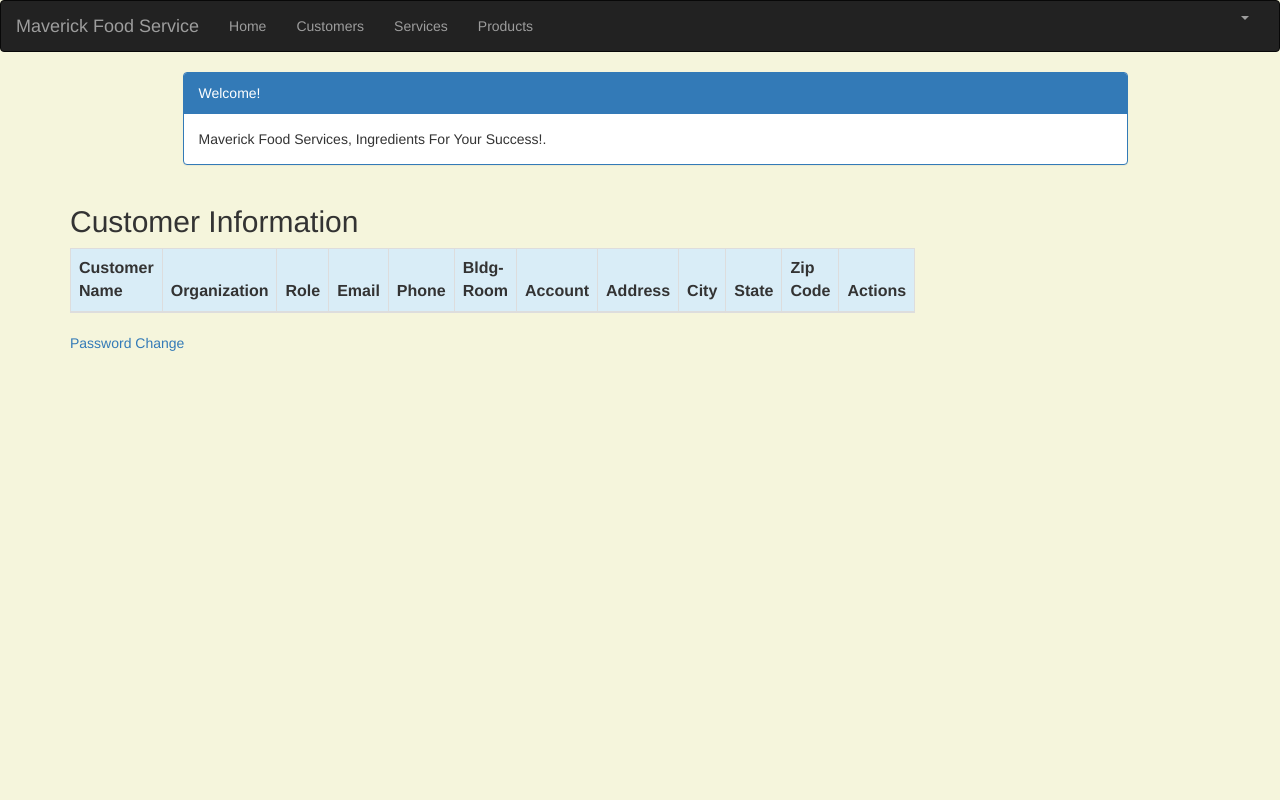
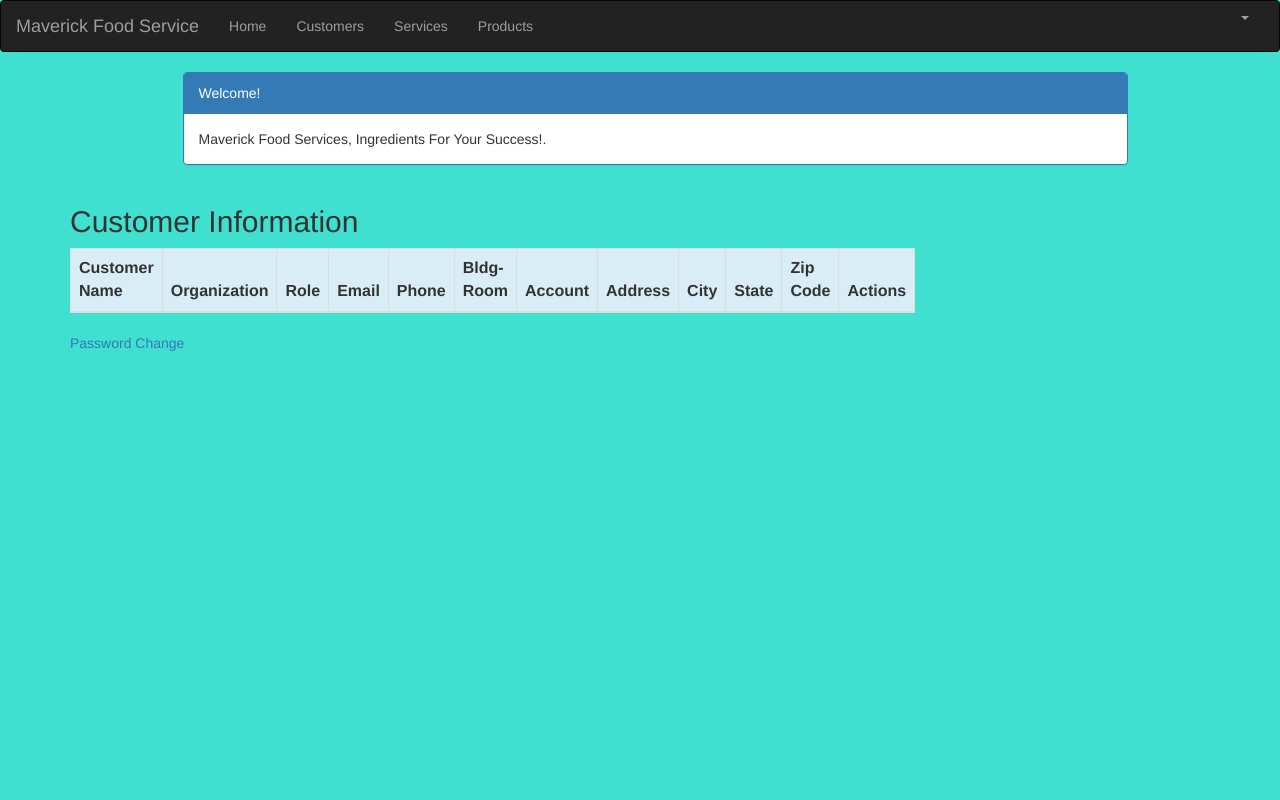
Before and after one commit to DevashishNeupane/Blog2, a Django app: page /customer_list in a window 1280 px wide. Run offline with Django 3.2, Linux system fonts and the light colour scheme; the visitor is signed in with stand-in values (Sample User, id 1); data that the repository does not hold is empty; some libraries are stand-ins or nearby versions.

Commit message:
Update customer_list.html

```diff
--- a/crm/templates/crm/customer_list.html
+++ b/crm/templates/crm/customer_list.html
@@ -11,7 +11,7 @@
     <body>
     <style>
         body {
-            background-color: beige;
+            background-color: Turquoise;
         }
     </style>
     <div class="container">
```
